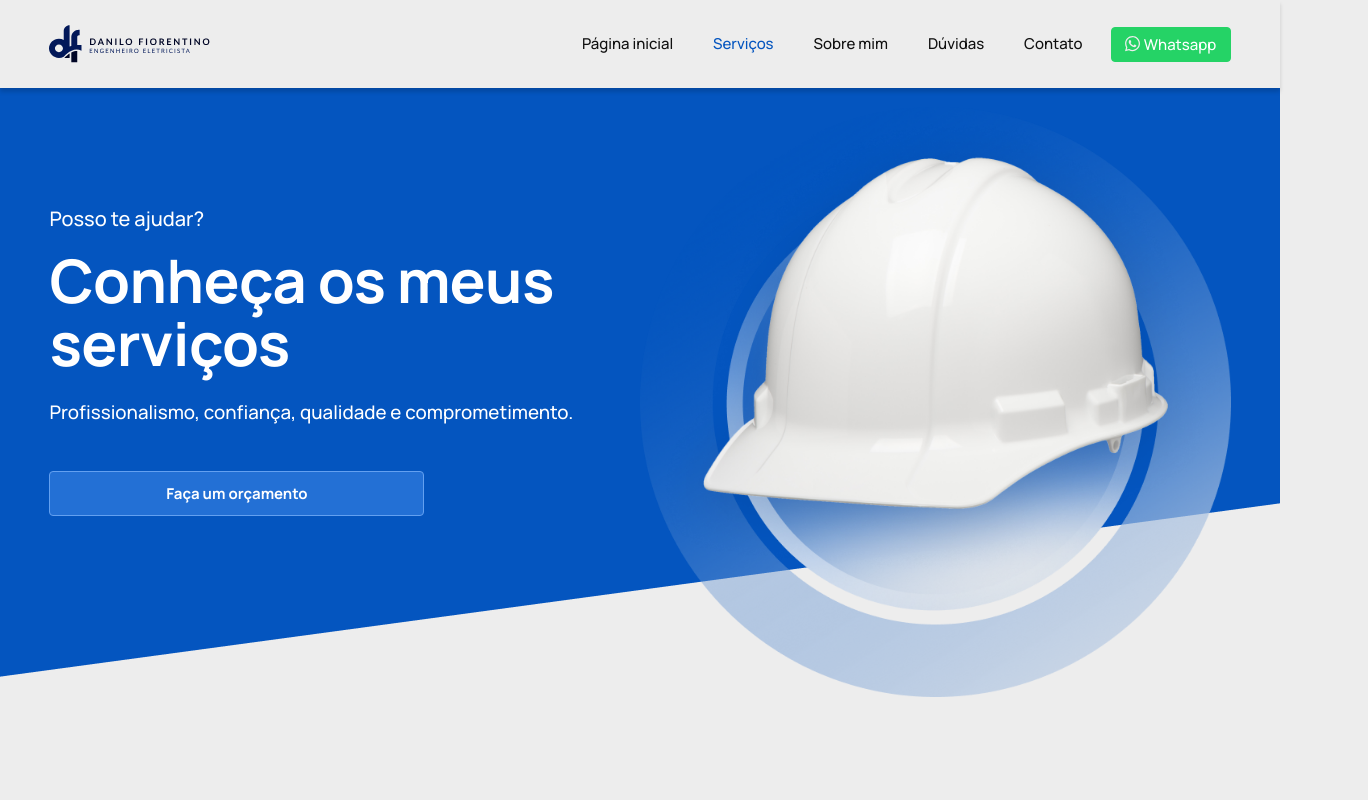
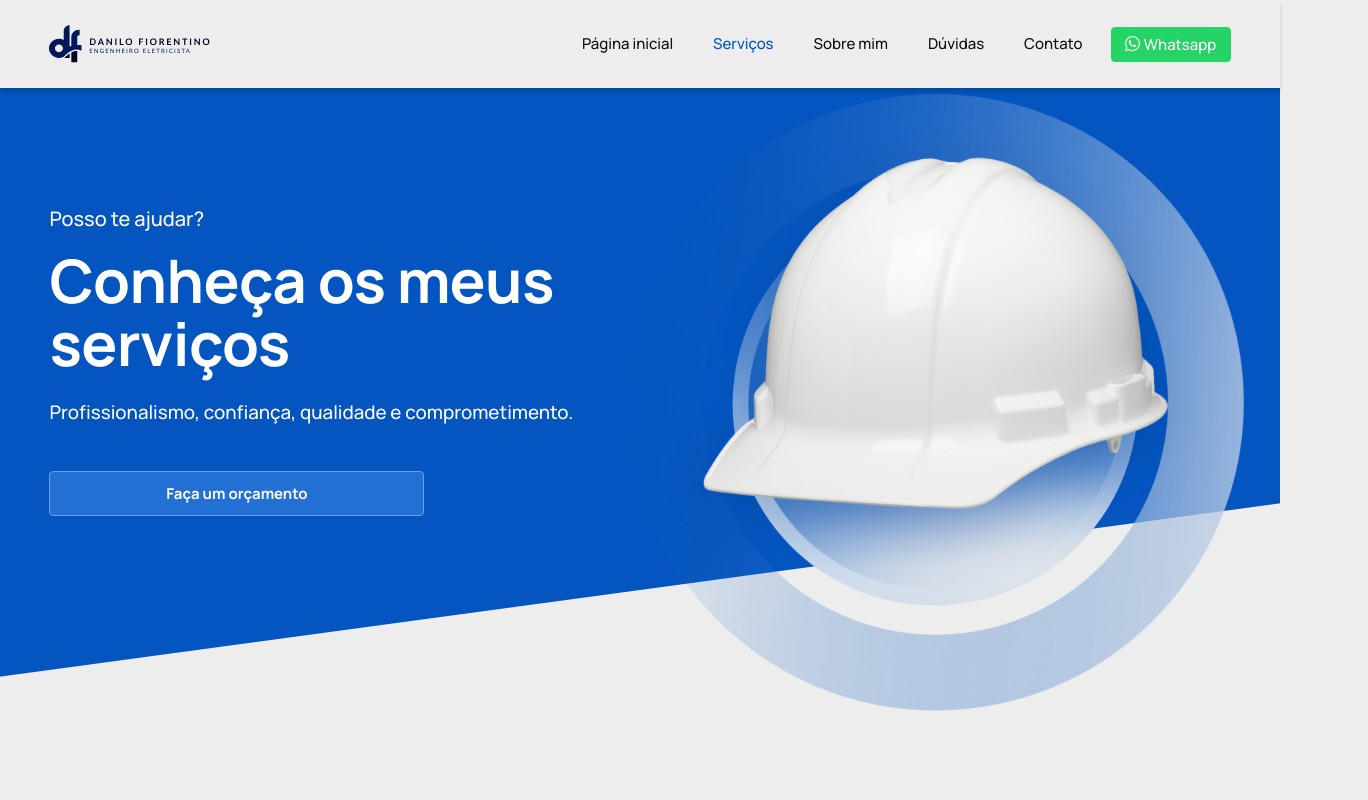
Before and after one commit to jhoownogueira/danilofiorentino, a Next.js app: page /servicos in a window 1280 px wide. Shown: the top 800 px of the page, 1368 px wide, since content can reach past the window. Built offline with nearby package versions, Linux system fonts and the light colour scheme.

Commit message:
:art: (Style) Servicos: Animations Divs

```diff
--- a/src/pages/servicos.tsx
+++ b/src/pages/servicos.tsx
@@ -23,8 +23,19 @@ import {
   File,
   Fire,
 } from "phosphor-react";
+import { useEffect } from "react";
+
+import AOS from "aos";
+import "aos/dist/aos.css";
 
 export default function Servicos() {
+  useEffect(() => {
+    AOS.init({
+      duration: 1000,
+      once: true,
+    });
+  }, []);
+
   return (
     <>
       <Head>
@@ -33,26 +44,51 @@ export default function Servicos() {
       <ServicosContainer>
         <div className="grid">
           <div className="left">
-            <span>Posso te ajudar?</span>
-            <h1>Conheça os meus serviços</h1>
-            <p>Profissionalismo, confiança, qualidade e comprometimento.</p>
+            <span data-aos="fade-right" data-aos-duration="1000">
+              Posso te ajudar?
+            </span>
+            <h1 data-aos="fade-right" data-aos-duration="1000">
+              Conheça os meus serviços
+            </h1>
+            <p data-aos="fade-right" data-aos-duration="1000">
+              Profissionalismo, confiança, qualidade e comprometimento.
+            </p>
             <ButtonOrcamento
               href="https://api.whatsapp.com/send?phone=5517996353232"
               target="_blank"
+              data-aos="fade-in"
+              data-aos-duration="1500"
             >
               Faça um orçamento
             </ButtonOrcamento>
           </div>
           <div className="right">
-            <img src="images/helmet.png" className="capacete" />
-            <img src="images/circleborder.png" className="circulo_externo" />
-            <img src="images/circlecenter.png" className="circulo_interno" />
+            <img
+              src="images/helmet.png"
+              className="capacete"
+              data-aos="fade-left"
+              data-aos-duration="1000"
+            />
+            <img
+              src="images/circleborder.png"
+              className="circulo_externo"
+              data-aos="fade-up"
+              data-aos-duration="1000"
+            />
+            <img
+              src="images/circlecenter.png"
+              className="circulo_interno"
+              data-aos="fade-down"
+              data-aos-duration="1000"
+            />
           </div>
         </div>
       </ServicosContainer>
       <AllServices>
         <div className="grid">
-          <h2>Todos os meus serviços</h2>
+          <h2 data-aos="fade-in" data-aos-duration="1000">
+            Todos os meus serviços
+          </h2>
           <Swiper
             effect={"coverflow"}
             grabCursor={true}
@@ -90,7 +126,7 @@ export default function Servicos() {
               </SlideServico>
             </SwiperSlide>
             <SwiperSlide>
-              <SlideServico>
+              <SlideServico data-aos="fade-right" data-aos-duration="1000">
                 <LightbulbFilament size={80} weight="fill" />
                 <h4>Projeto elétrico de loteamento</h4>
                 <p>
@@ -100,7 +136,7 @@ export default function Servicos() {
               </SlideServico>
             </SwiperSlide>
             <SwiperSlide>
-              <SlideServico>
+              <SlideServico data-aos="fade-up" data-aos-duration="1000">
                 <FileText size={80} weight="fill" />
                 <h4>ART elétrica</h4>
                 <p>
@@ -110,7 +146,7 @@ export default function Servicos() {
               </SlideServico>
             </SwiperSlide>
             <SwiperSlide>
-              <SlideServico>
+              <SlideServico data-aos="fade-left" data-aos-duration="1000">
                 <Lightning size={80} weight="fill" />
                 <h4>Entrada de energia elétrica</h4>
                 <p>
@@ -143,6 +179,8 @@ export default function Servicos() {
           <ButtonCard
             href="https://api.whatsapp.com/send?phone=5517996353232"
             target="_blank"
+            data-aos="fade-down"
+            data-aos-duration="1000"
           >
             Fazer um orçamento
           </ButtonCard>
--- a/src/styles/pages/Servicos.ts
+++ b/src/styles/pages/Servicos.ts
@@ -1,4 +1,30 @@
-import styled from "styled-components";
+import styled, { keyframes } from "styled-components";
+
+const Roteate360 = keyframes`
+  0% {
+    transform: rotate(0deg) scale(1);
+  }
+  50% {
+    transform: rotate(360deg) scale(1.05);
+  }
+
+  100% {
+    transform: rotate(0deg) scale(1);
+  }
+`
+
+const Roteate360_2 = keyframes`
+  0% {
+    transform: scale(1);
+  }
+  50% {
+    transform: scale(0.95);
+  }
+
+  100% {
+    transform: scale(1);
+  }
+`
 
 export const ServicosContainer = styled.section`
   width: 100%;
@@ -21,6 +47,7 @@ export const ServicosContainer = styled.section`
       width: 50%;
 
       span {
+        display: block;
         font-weight: 500;
         font-size: 20px;
         line-height: 150%;
@@ -63,12 +90,15 @@ export const ServicosContainer = styled.section`
         top: 0;
         left: 0;
         z-index: 9;
+        animation: ${Roteate360_2} 8s infinite linear;
+
       }
       .circulo_externo {
         position: absolute;
         top: 0;
         left: 0;
         z-index: 8;
+        animation: ${Roteate360} 10s infinite linear;
       }
     }
   }
@@ -110,13 +140,11 @@ export const ServicosContainer = styled.section`
           left: calc(50% - 25%);
         }
       }
-
     }
   }
 
   @media (max-width: 600px) {
     height: 720px;
-
   }
 `;
 
@@ -186,7 +214,6 @@ export const AllServices = styled.section`
         max-width: 20rem;
       }
     }
-
   }
 `;
 
@@ -231,7 +258,6 @@ export const SlideServico = styled.div`
       font-size: 1.5rem;
     }
   }
-
 `;
 
 export const ButtonCard = styled.a`
```
Lines whose indentation alone changed are shown as unchanged.
